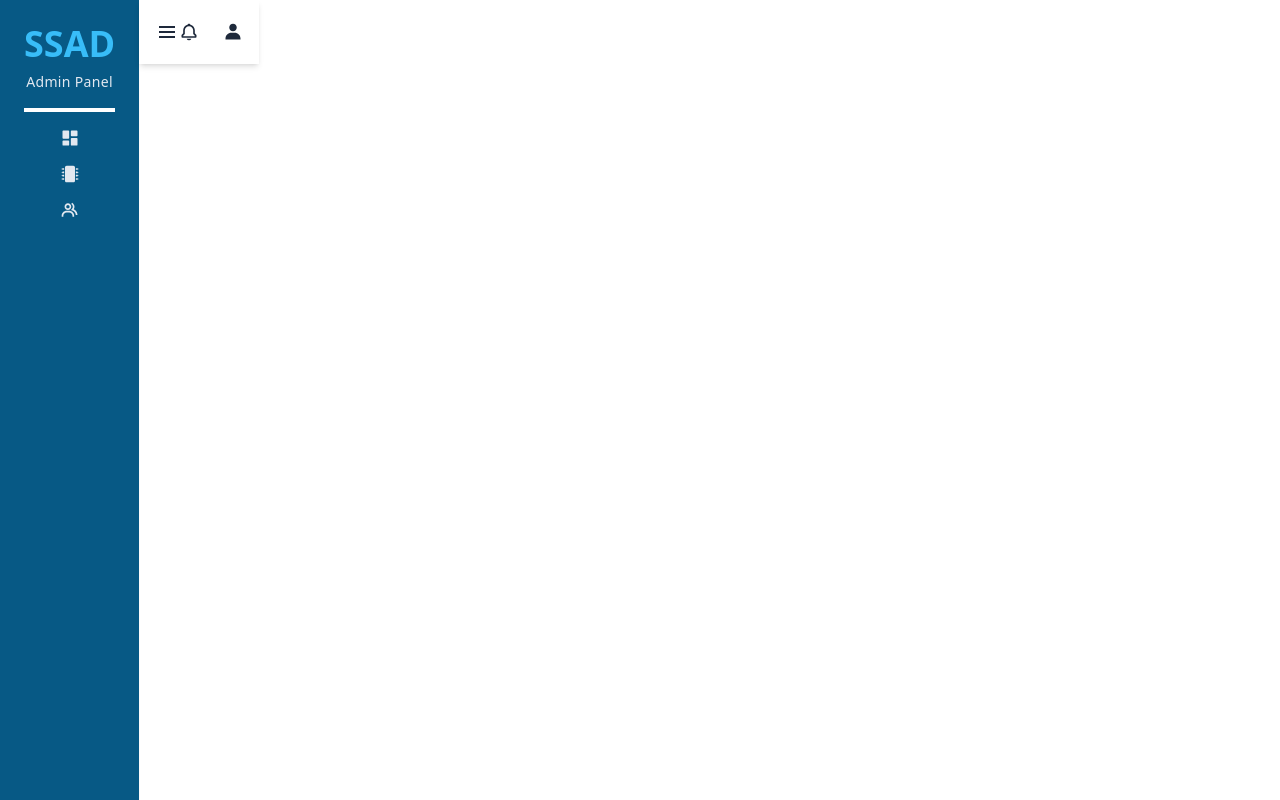
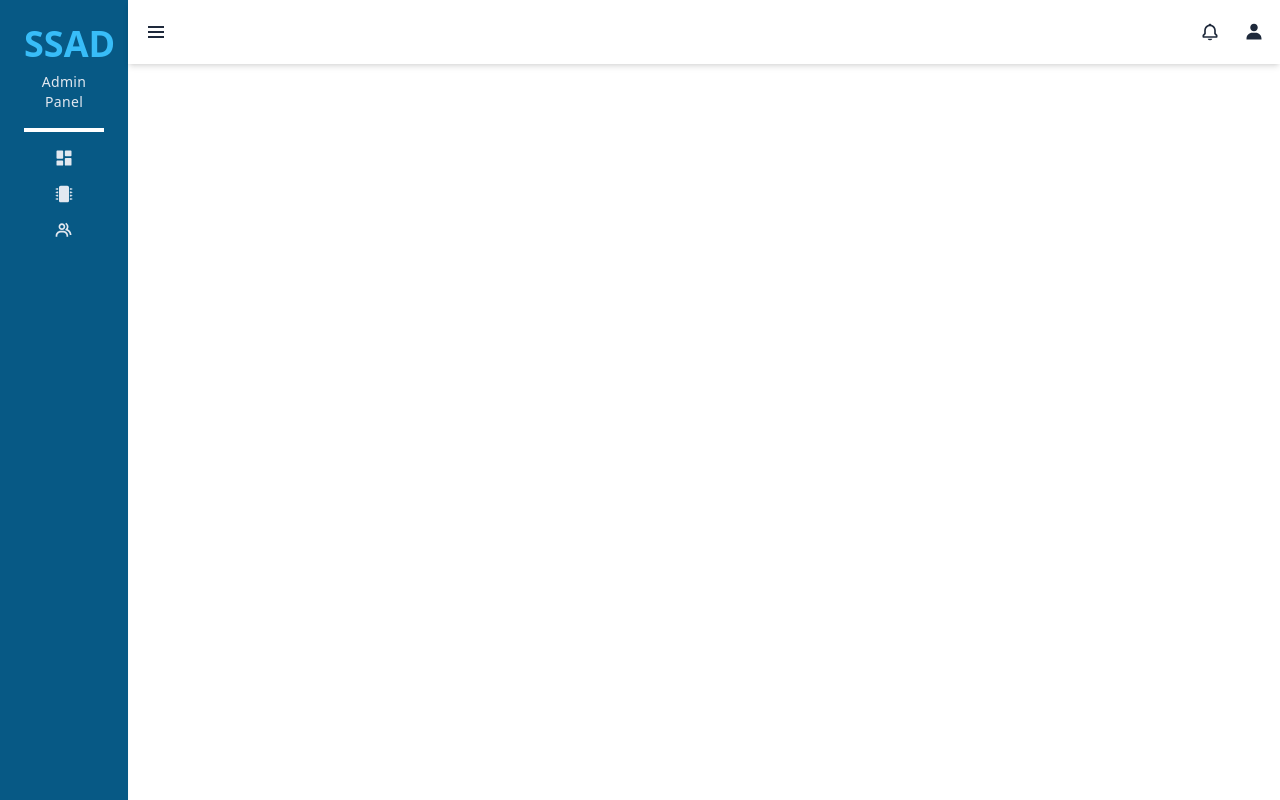
Before and after one commit to Andrewij21/SSAD, a React (Vite) app: page / in a window 1280 px wide. Built offline with nearby package versions, Linux system fonts and the light colour scheme.

Commit message:
refactor: add framer motion

```diff
--- a/src/components/layouts/Layout.jsx
+++ b/src/components/layouts/Layout.jsx
@@ -1,7 +1,13 @@
 import { useState } from "react";
+import { motion } from "framer-motion";
 import Navbar from "./Navbar";
 import Sidebar from "./Sidebar";
 import { Outlet } from "react-router-dom";
+
+const variants = {
+  expanded: { width: "20%" },
+  nonexpanded: { width: "10%" },
+};
 
 const Layout = () => {
   const [openMenu, setOpenmenu] = useState(false);
@@ -11,8 +17,15 @@ const Layout = () => {
 
   return (
     <div className="w-full flex">
-      <Sidebar menu={openMenu} />
-      <Navbar action={menuHandler} />
+      <motion.div
+        animate={openMenu ? "expanded" : "nonexpanded"}
+        variants={variants}
+      >
+        <Sidebar menu={openMenu} />
+      </motion.div>
+      <div className="w-screen">
+        <Navbar action={menuHandler} />
+      </div>
       <main className="min-h-screen ">
         <Outlet />
       </main>
```
